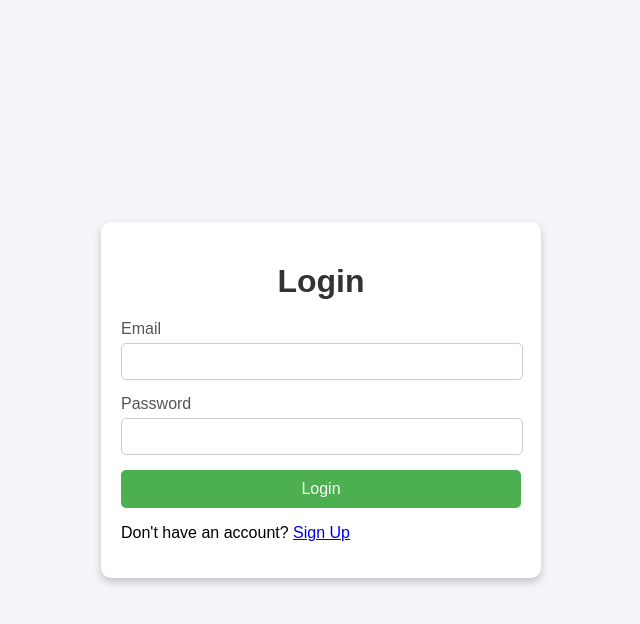
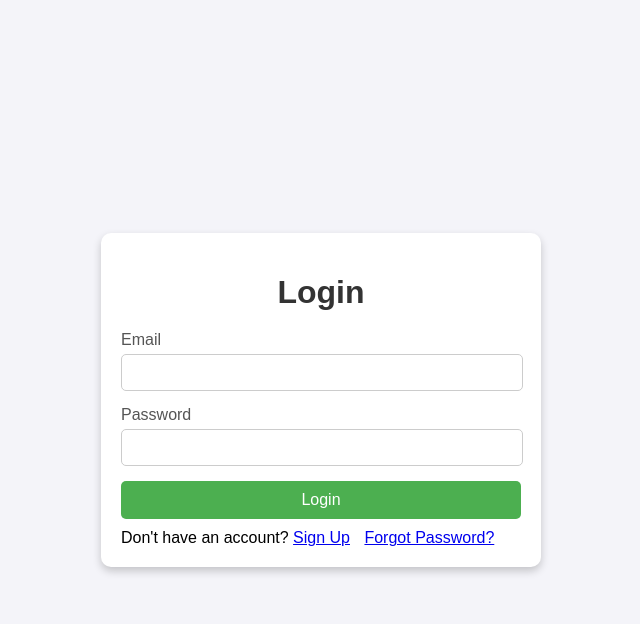
Before and after one commit to Azhar-Sharif/QuizMentor, a Flask app: page /login in a window 1280 px wide. Shown: the top 624 px of the page, without its empty margins (319-959 px from the left). Run offline with Flask 3, Linux system fonts and the light colour scheme.

Commit message:
Forgot Password option added

```diff
--- a/app/templates/login.html
+++ b/app/templates/login.html
@@ -59,6 +59,13 @@
             text-align: center;
             margin-bottom: 15px;
         }
+        .a1{
+            margin-left: 10px;
+        }
+        .options{
+            margin-top: 10px;
+            box-sizing: border-box;
+        }
     </style>
 </head>
 <body>
@@ -79,8 +86,9 @@
     </div>
     <button type="submit">Login</button>
 </form>
-<p>Don't have an account? <a href="{{ url_for('signup') }}">Sign Up</a></p>
-
-    </div>
+<div class="options">
+    Don't have an account? <a class="b1" href="{{ url_for('signup') }}">Sign Up</a>
+    <a class="a1" href="{{ url_for('forgot_password') }}">Forgot Password?</a>
+</div>
 </body>
 </html>
```
